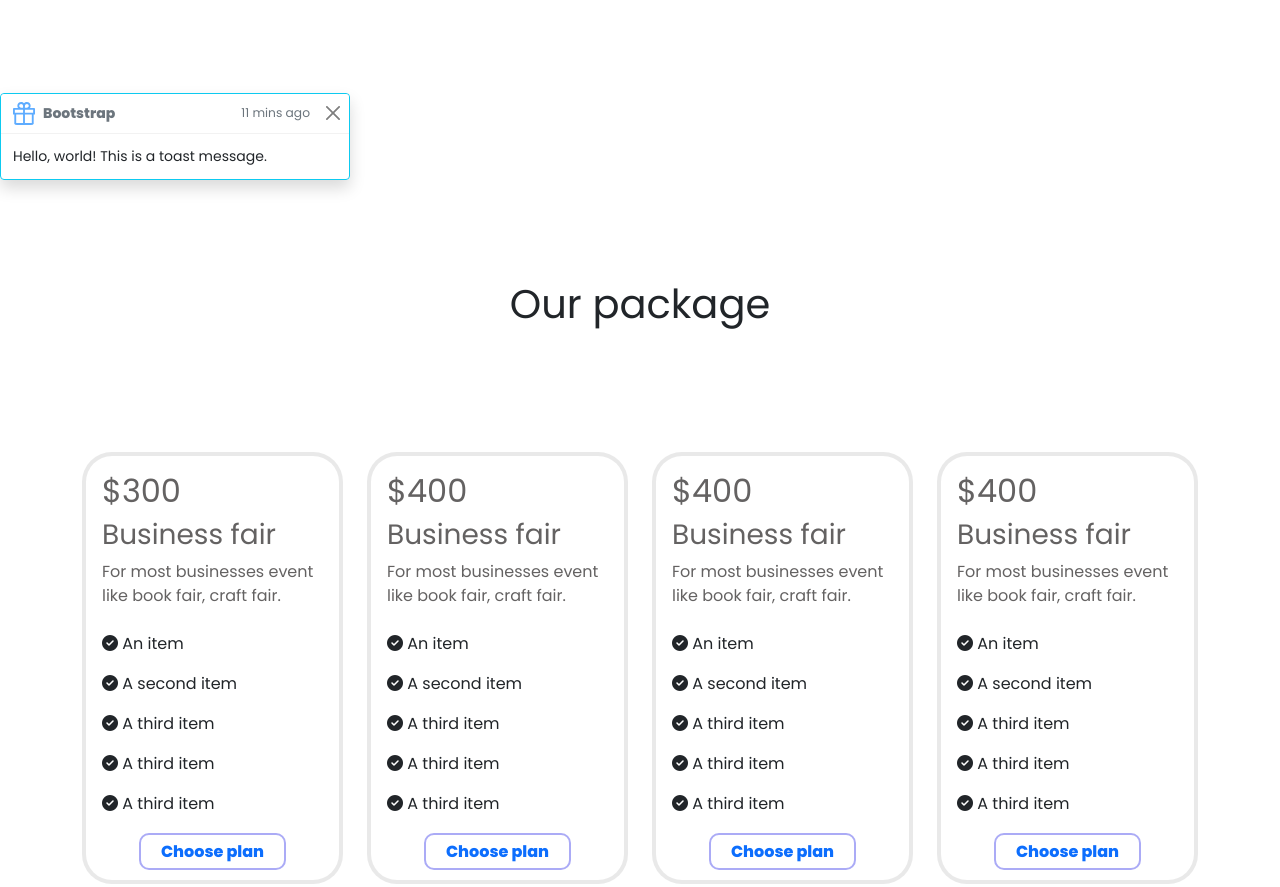
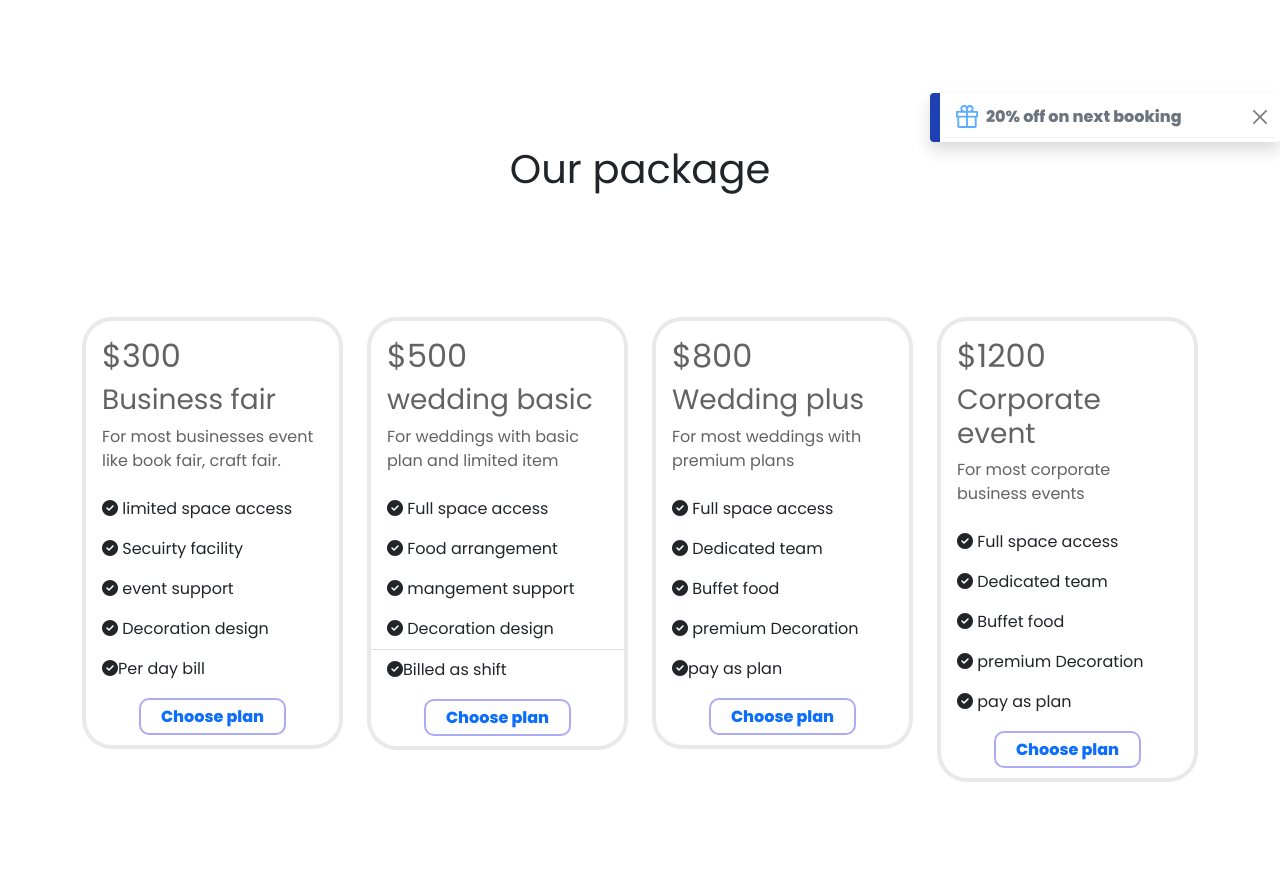
Before and after one commit to alamindjp/dhoa-hotel, a plain HTML site: page index.html in a window 1280 px wide. Shown: the part 1400-2287 px from the top of the page. Drawn offline with nearby package versions, Linux system fonts and the light colour scheme.

Commit message:
Our package section update

```diff
--- a/css/style.css
+++ b/css/style.css
@@ -44,6 +44,10 @@ body{
     text-align: center;
 }
 /* toast styles */
+.toast-border{
+    border: none;
+    border-left: 10px solid #1d40b3;
+}
 /* card items styles */
 .dhoa-rounded-10{
     color: #646262;
--- a/index.html
+++ b/index.html
@@ -132,25 +132,28 @@
                 </div>
                 <div class="col-12 mb-5 col-lg-6">
                     <h1>Every moment is Precious </h1>
-                    <p>Lorem ipsum dolor sit amet consectetur adipisicing elit. Commodi qui blanditiis repellendus
-                        totam. A, quasi rem. Sed aspernatur enim corporis.</p>
+                    <p>Situated on the Gorai river, right next to the Hanif bridge, a three-star hotel Dhoa.It
+                        has beenin the very heart of Kushtia for over 15 years. The luxurious Grand captivates
+                        with its inspiring historic interiors combined with Kushtia City. The unique
+                        atmosphere of the riverside resort is perfectly reflected in the stunning view gorai river,
+                        gorgeous garden, and
+                        show in
+                        Kushtia</p>
                     <a href="" style="width: 220px;"
-                        class="d-flex justify-content-between align-items-center dhoa-btn-primary"><span>Explore
-                            our
-                            album</span><i class="fas fa-long-arrow-alt-right"></i>
+                        class="d-flex justify-content-between align-items-center dhoa-btn-primary">
+                        <span>Explore our album</span><i class="fas fa-long-arrow-alt-right"></i>
                     </a>
                 </div>
             </div>
         </section>
-        <div class="toast d-block border border-info" role="alert" aria-live="assertive" aria-atomic="true">
-            <div class="toast-header">
-                <img src="./icons/Vector.svg" class="rounded me-2" alt="...">
-                <strong class="me-auto">Bootstrap</strong>
-                <small>11 mins ago</small>
-                <button type="button" class="btn-close" data-bs-dismiss="toast" aria-label="Close"></button>
-            </div>
-            <div class="toast-body">
-                Hello, world! This is a toast message.
+        <div class="tosts position-relative top-0 end-0">
+            <div class="toast position-absolute top-0 end-0 d-block p-1 toast-border" role="alert" aria-live="assertive"
+                aria-atomic="true">
+                <div class="toast-header">
+                    <img src="./icons/Vector.svg" class="rounded me-2" alt="...">
+                    <strong class="me-auto fs-6">20% off on next booking</strong>
+                    <button type="button" class="btn-close" data-bs-dismiss="toast" aria-label="Close"></button>
+                </div>
             </div>
         </div>
         <!-- Our package section starting  -->
@@ -168,15 +171,15 @@
                                 like book fair, craft fair.</p>
                         </div>
                         <ul class="list-group border border-0  list-group-flush ">
-                            <li class="list-group-item border border-0"><i class="fas fa-check-circle"></i> An item</li>
-                            <li class="list-group-item border border-0"><i class="fas fa-check-circle"></i> A second
-                                item
-                            </li>
-                            <li class="list-group-item border border-0"><i class="fas fa-check-circle"></i> A third item
-                            </li>
-                            <li class="list-group-item border border-0"><i class="fas fa-check-circle"></i> A third item
-                            </li>
-                            <li class="list-group-item"><i class="fas fa-check-circle"></i> A third item</li>
+                            <li class="list-group-item border border-0"><i class="fas fa-check-circle">
+                                </i> limited space access</li>
+                            <li class="list-group-item border border-0"><i class="fas fa-check-circle"></i>
+                                Secuirty facility</li>
+                            <li class="list-group-item border border-0"><i class="fas fa-check-circle"></i>
+                                event support</li>
+                            <li class="list-group-item border border-0"><i class="fas fa-check-circle"></i>
+                                Decoration design</li>
+                            <li class="list-group-item"><i class="fas fa-check-circle"></i>Per day bill</li>
                         </ul>
                         <div class="card-body text-center">
                             <a href="#" class="dhoa-btn-primary">Choose plan</a>
@@ -187,21 +190,20 @@
                     <div class="card dhoa-rounded-10">
                         <button class="dhoa-bg-primary dhoa-tooltip" type="button">Hot</button>
                         <div class="card-body">
-                            <h2 class="card-title">$400</h2>
-                            <h3 class="">Business fair</h3>
-                            <p class="card-text">For most businesses event
-                                like book fair, craft fair.</p>
+                            <h2 class="card-title">$500</h2>
+                            <h3 class="">wedding basic</h3>
+                            <p class="card-text">For weddings with basic plan and limited item</p>
                         </div>
                         <ul class="list-group border border-0  list-group-flush ">
-                            <li class="list-group-item border border-0"><i class="fas fa-check-circle"></i> An item</li>
-                            <li class="list-group-item border border-0"><i class="fas fa-check-circle"></i> A second
-                                item
-                            </li>
-                            <li class="list-group-item border border-0"><i class="fas fa-check-circle"></i> A third item
-                            </li>
-                            <li class="list-group-item border border-0"><i class="fas fa-check-circle"></i> A third item
-                            </li>
-                            <li class="list-group-item"><i class="fas fa-check-circle"></i> A third item</li>
+                            <li class="list-group-item border border-0"><i class="fas fa-check-circle"></i>
+                                Full space access</li>
+                            <li class="list-group-item border border-0"><i class="fas fa-check-circle"></i>
+                                Food arrangement</li>
+                            <li class="list-group-item border border-0"><i class="fas fa-check-circle"></i>
+                                mangement support</li>
+                            <li class="list-group-item"><i class="fas fa-check-circle"></i>
+                                Decoration design</li>
+                            <li class="list-group-item"><i class="fas fa-check-circle"></i>Billed as shift</li>
                         </ul>
                         <div class="card-body text-center">
                             <a href="#" class="dhoa-btn-primary">Choose plan</a>
@@ -212,21 +214,20 @@
                     <div class="dhoa-tool-tips card dhoa-rounded-10">
                         <button class="dhoa-bg-primary dhoa-tooltip" type="button">Hot</button>
                         <div class="card-body">
-                            <h2 class="card-title">$400</h2>
-                            <h3 class="">Business fair</h3>
-                            <p class="card-text">For most businesses event
-                                like book fair, craft fair.</p>
+                            <h2 class="card-title">$800</h2>
+                            <h3 class="">Wedding plus</h3>
+                            <p class="card-text">For most weddings with premium plans</p>
                         </div>
                         <ul class="list-group border border-0  list-group-flush ">
-                            <li class="list-group-item border border-0"><i class="fas fa-check-circle"></i> An item</li>
-                            <li class="list-group-item border border-0"><i class="fas fa-check-circle"></i> A second
-                                item
-                            </li>
-                            <li class="list-group-item border border-0"><i class="fas fa-check-circle"></i> A third item
-                            </li>
-                            <li class="list-group-item border border-0"><i class="fas fa-check-circle"></i> A third item
-                            </li>
-                            <li class="list-group-item"><i class="fas fa-check-circle"></i> A third item</li>
+                            <li class="list-group-item border border-0"><i class="fas fa-check-circle"></i>
+                                Full space access</li>
+                            <li class="list-group-item border border-0"><i class="fas fa-check-circle"></i>
+                                Dedicated team</li>
+                            <li class="list-group-item border border-0"><i class="fas fa-check-circle"></i>
+                                Buffet food</li>
+                            <li class="list-group-item border border-0"><i class="fas fa-check-circle"></i>
+                                premium Decoration</li>
+                            <li class="list-group-item"><i class="fas fa-check-circle"></i>pay as plan</li>
                         </ul>
                         <div class="card-body text-center">
                             <a href="#" class="dhoa-btn-primary">Choose plan</a>
@@ -237,21 +238,20 @@
                     <div class="card dhoa-rounded-10">
                         <button class="dhoa-bg-primary dhoa-tooltip" type="button">Hot</button>
                         <div class="card-body">
-                            <h2 class="card-title">$400</h2>
-                            <h3 class="">Business fair</h3>
-                            <p class="card-text">For most businesses event
-                                like book fair, craft fair.</p>
+                            <h2 class="card-title">$1200</h2>
+                            <h3 class="">Corporate event</h3>
+                            <p class="card-text">For most corporate business events</p>
                         </div>
                         <ul class="list-group border border-0  list-group-flush ">
-                            <li class="list-group-item border border-0"><i class="fas fa-check-circle"></i> An item</li>
-                            <li class="list-group-item border border-0"><i class="fas fa-check-circle"></i> A second
-                                item
-                            </li>
-                            <li class="list-group-item border border-0"><i class="fas fa-check-circle"></i> A third item
-                            </li>
-                            <li class="list-group-item border border-0"><i class="fas fa-check-circle"></i> A third item
-                            </li>
-                            <li class="list-group-item"><i class="fas fa-check-circle"></i> A third item</li>
+                            <li class="list-group-item border border-0"><i class="fas fa-check-circle"></i>
+                                Full space access</li>
+                            <li class="list-group-item border border-0"><i class="fas fa-check-circle"></i>
+                                Dedicated team</li>
+                            <li class="list-group-item border border-0"><i class="fas fa-check-circle"></i>
+                                Buffet food</li>
+                            <li class="list-group-item border border-0"><i class="fas fa-check-circle"></i>
+                                premium Decoration</li>
+                            <li class="list-group-item"><i class="fas fa-check-circle"></i> pay as plan</li>
                         </ul>
                         <div class="card-body text-center">
                             <a href="#" class="dhoa-btn-primary">Choose plan</a>
```
